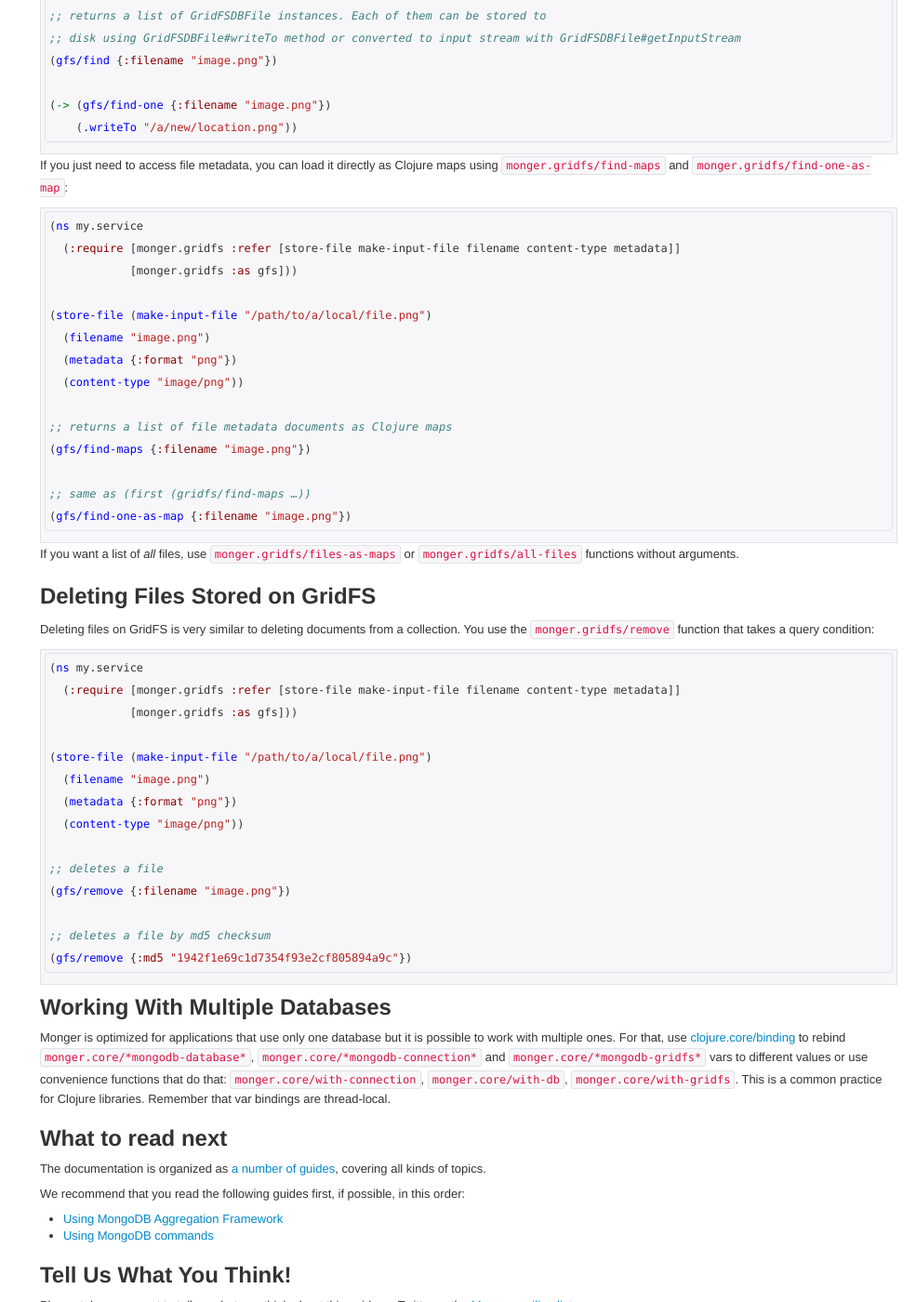
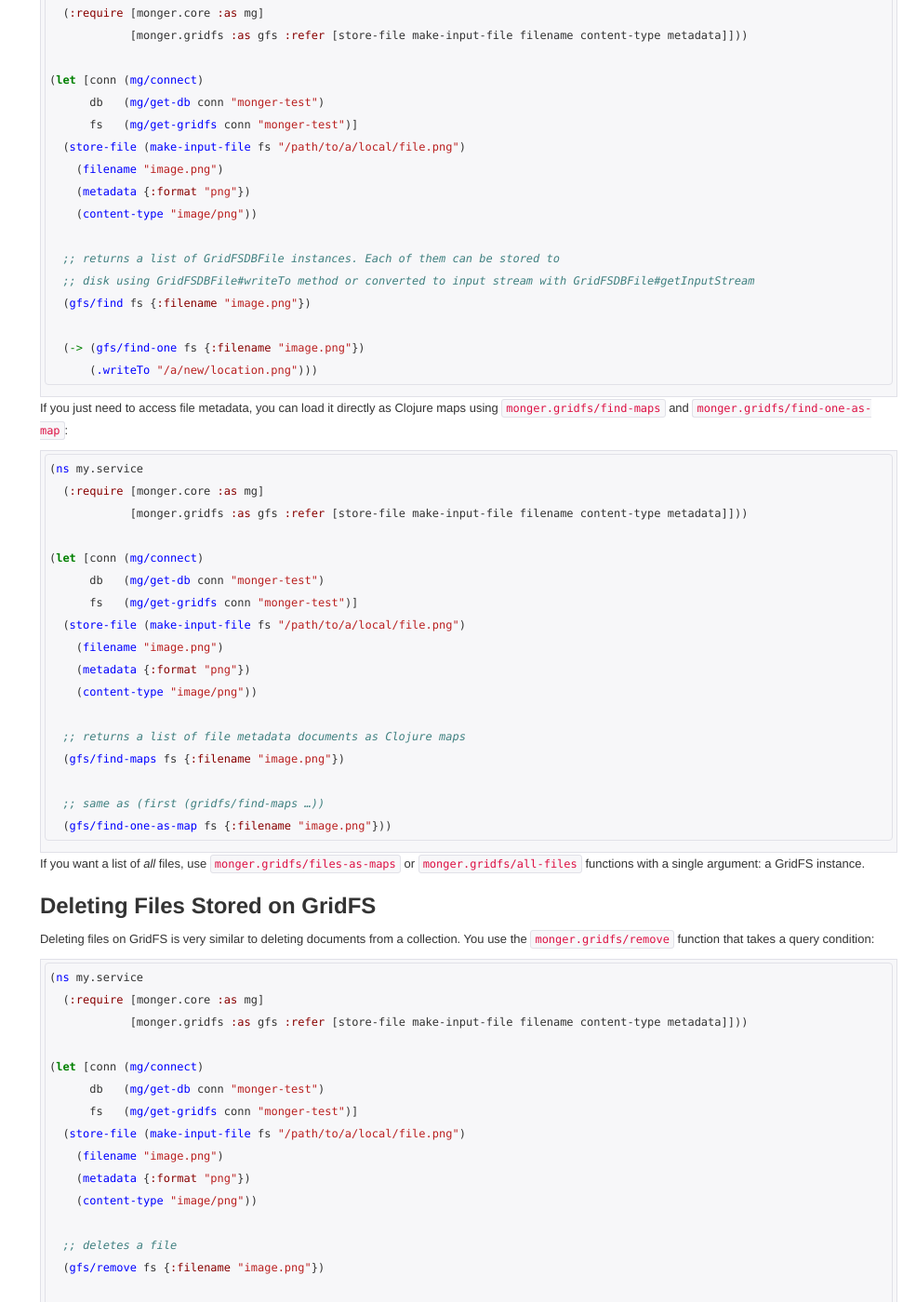
Before and after one commit to clojurewerkz/monger.docs, a Jekyll site: the page built from articles/gridfs.md, in a window 1280 px wide and 1400 px high, scrolled down 1235 px. Shown: the whole window at 93% size, without its empty margins (295-1280 px from the left). Built offline with Jekyll 4.4.1, drawn with Linux system fonts in a browser that asks for light colours; some web fonts are replaced; comment, search, counter and statistics services are not loaded; some of the changed text lies outside the part shown.

Commit message:
Port GridFS guide

````diff
--- a/articles/gridfs.md
+++ b/articles/gridfs.md
@@ -20,8 +20,18 @@
 
 ## Overview
 
-GridFS is a feature for storing large files in MongoDB. It streams files to the database in chunks so it is possible to store very large files
-without having to load the entire file in RAM to store it.
+GridFS is a feature for storing large files in MongoDB. It streams
+files to the database in chunks so it is possible to store very large
+files without having to load the entire file in RAM to store it.
+
+
+## Monger 2.0+ Public API Convention
+
+Monger versions prior to 2.0 used dynamic vars (shared state) to store
+GridFS references. Monger 2.0 is different: it
+accepts them as an explicit argument. Functions that store
+or load files require a GridFS reference as their 1st argument
+in 2.0.
 
 
 ## Storing files in GridFS
@@ -30,18 +40,22 @@
 
 ``` clojure
 (ns my.service
-  (:require [monger.gridfs :refer [store-file make-input-file filename content-type metadata]]))
+  (:require [monger.core :as mg]
+            [monger.gridfs :refer [store-file make-input-file filename content-type metadata]]))
 
-;; store a file from a local FS path with the given filename, content type and metadata
-(store-file (make-input-file "/path/to/a/local/file.png")
-  (filename "image.png")
-  (metadata {:format "png"})
-  (content-type "image/png"))
+(let [conn (mg/connect)
+      db   (mg/get-db conn "monger-test")
+      fs   (mg/get-gridfs conn "monger-test")]
+  ;; store a file from a local FS path with the given filename, content type and metadata
+  (store-file (make-input-file fs "/path/to/a/local/file.png")
+    (filename "image.png")
+    (metadata {:format "png"})
+    (content-type "image/png")))
 ```
 
 `monger.gridfs/make-input-file` is a polymorphic function that accepts
-strings, `java.io.File` and `java.io.InputStream` instances as well as
-byte arrays. Strings are treated as a local file path.
+`java.io.File` and `java.io.InputStream` instances as well as
+byte arrays as its content argument.
 
 When a file is stored, md5 chechsum will be calculated for its
 contents automatically.
@@ -71,43 +85,52 @@
 
 ``` clojure
 (ns my.service
-  (:require [monger.gridfs :refer [store-file make-input-file filename content-type metadata]]
-            [monger.gridfs :as gfs]))
+  (:require [monger.core :as mg]
+            [monger.gridfs :as gfs :refer [store-file make-input-file filename content-type metadata]]))
 
-(store-file (make-input-file "/path/to/a/local/file.png")
-  (filename "image.png")
-  (metadata {:format "png"})
-  (content-type "image/png"))
+(let [conn (mg/connect)
+      db   (mg/get-db conn "monger-test")
+      fs   (mg/get-gridfs conn "monger-test")]
+  (store-file (make-input-file fs "/path/to/a/local/file.png")
+    (filename "image.png")
+    (metadata {:format "png"})
+    (content-type "image/png"))
 
-;; returns a list of GridFSDBFile instances. Each of them can be stored to
-;; disk using GridFSDBFile#writeTo method or converted to input stream with GridFSDBFile#getInputStream
-(gfs/find {:filename "image.png"})
+  ;; returns a list of GridFSDBFile instances. Each of them can be stored to
+  ;; disk using GridFSDBFile#writeTo method or converted to input stream with GridFSDBFile#getInputStream
+  (gfs/find fs {:filename "image.png"})
 
-(-> (gfs/find-one {:filename "image.png"})
-    (.writeTo "/a/new/location.png"))
+  (-> (gfs/find-one fs {:filename "image.png"})
+      (.writeTo "/a/new/location.png")))
 ```
 
-If you just need to access file metadata, you can load it directly as Clojure maps using `monger.gridfs/find-maps` and `monger.gridfs/find-one-as-map`:
+If you just need to access file metadata, you can load it directly as
+Clojure maps using `monger.gridfs/find-maps` and
+`monger.gridfs/find-one-as-map`:
 
 ``` clojure
 (ns my.service
-  (:require [monger.gridfs :refer [store-file make-input-file filename content-type metadata]]
-            [monger.gridfs :as gfs]))
+  (:require [monger.core :as mg]
+            [monger.gridfs :as gfs :refer [store-file make-input-file filename content-type metadata]]))
 
-(store-file (make-input-file "/path/to/a/local/file.png")
-  (filename "image.png")
-  (metadata {:format "png"})
-  (content-type "image/png"))
+(let [conn (mg/connect)
+      db   (mg/get-db conn "monger-test")
+      fs   (mg/get-gridfs conn "monger-test")]
+  (store-file (make-input-file fs "/path/to/a/local/file.png")
+    (filename "image.png")
+    (metadata {:format "png"})
+    (content-type "image/png"))
 
-;; returns a list of file metadata documents as Clojure maps
-(gfs/find-maps {:filename "image.png"})
+  ;; returns a list of file metadata documents as Clojure maps
+  (gfs/find-maps fs {:filename "image.png"})
 
-;; same as (first (gridfs/find-maps …))
-(gfs/find-one-as-map {:filename "image.png"})
+  ;; same as (first (gridfs/find-maps …))
+  (gfs/find-one-as-map fs {:filename "image.png"}))
 ```
 
 If you want a list of *all* files, use `monger.gridfs/files-as-maps`
-or `monger.gridfs/all-files` functions without arguments.
+or `monger.gridfs/all-files` functions with a single argument: a GridFS
+instance.
 
 
 ## Deleting Files Stored on GridFS
@@ -118,34 +141,23 @@
 
 ``` clojure
 (ns my.service
-  (:require [monger.gridfs :refer [store-file make-input-file filename content-type metadata]]
-            [monger.gridfs :as gfs]))
+  (:require [monger.core :as mg]
+            [monger.gridfs :as gfs :refer [store-file make-input-file filename content-type metadata]]))
 
-(store-file (make-input-file "/path/to/a/local/file.png")
-  (filename "image.png")
-  (metadata {:format "png"})
-  (content-type "image/png"))
+(let [conn (mg/connect)
+      db   (mg/get-db conn "monger-test")
+      fs   (mg/get-gridfs conn "monger-test")]
+  (store-file (make-input-file fs "/path/to/a/local/file.png")
+    (filename "image.png")
+    (metadata {:format "png"})
+    (content-type "image/png"))
 
-;; deletes a file
-(gfs/remove {:filename "image.png"})
+  ;; deletes a file
+  (gfs/remove fs {:filename "image.png"})
 
-;; deletes a file by md5 checksum
-(gfs/remove {:md5 "1942f1e69c1d7354f93e2cf805894a9c"})
+  ;; deletes a file by md5 checksum
+  (gfs/remove fs {:md5 "1942f1e69c1d7354f93e2cf805894a9c"}))
 ```
-
-
-## Working With Multiple Databases
-
-Monger is optimized for applications that use only one database but it
-is possible to work with multiple ones. For that, use
-[clojure.core/binding](http://clojuredocs.org/clojure_core/clojure.core/binding)
-to rebind `monger.core/*mongodb-database*`,
-`monger.core/*mongodb-connection*` and `monger.core/*mongodb-gridfs*`
-vars to different values or use convenience functions that do that:
-`monger.core/with-connection`, `monger.core/with-db`,
-`monger.core/with-gridfs`. This is a common practice for Clojure
-libraries. Remember that var bindings are thread-local.
-
 
 
 ## What to read next
````
